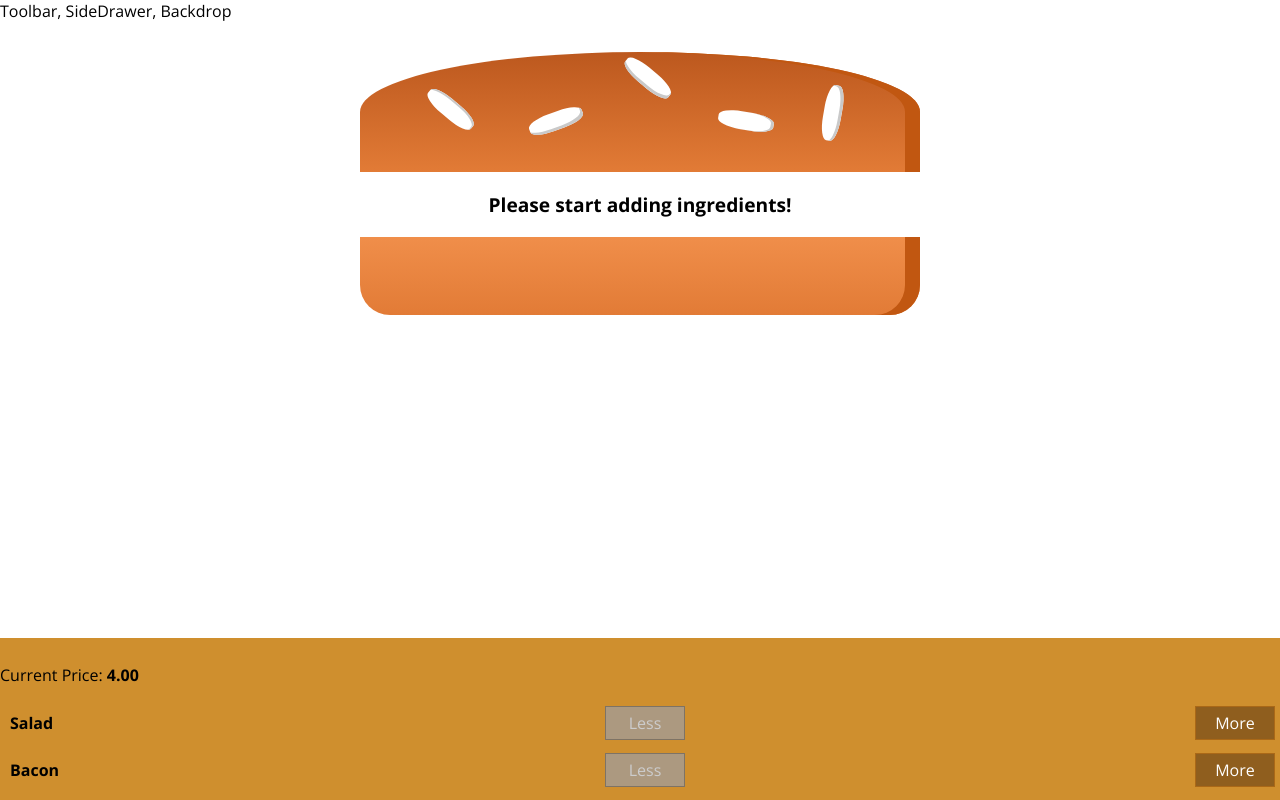
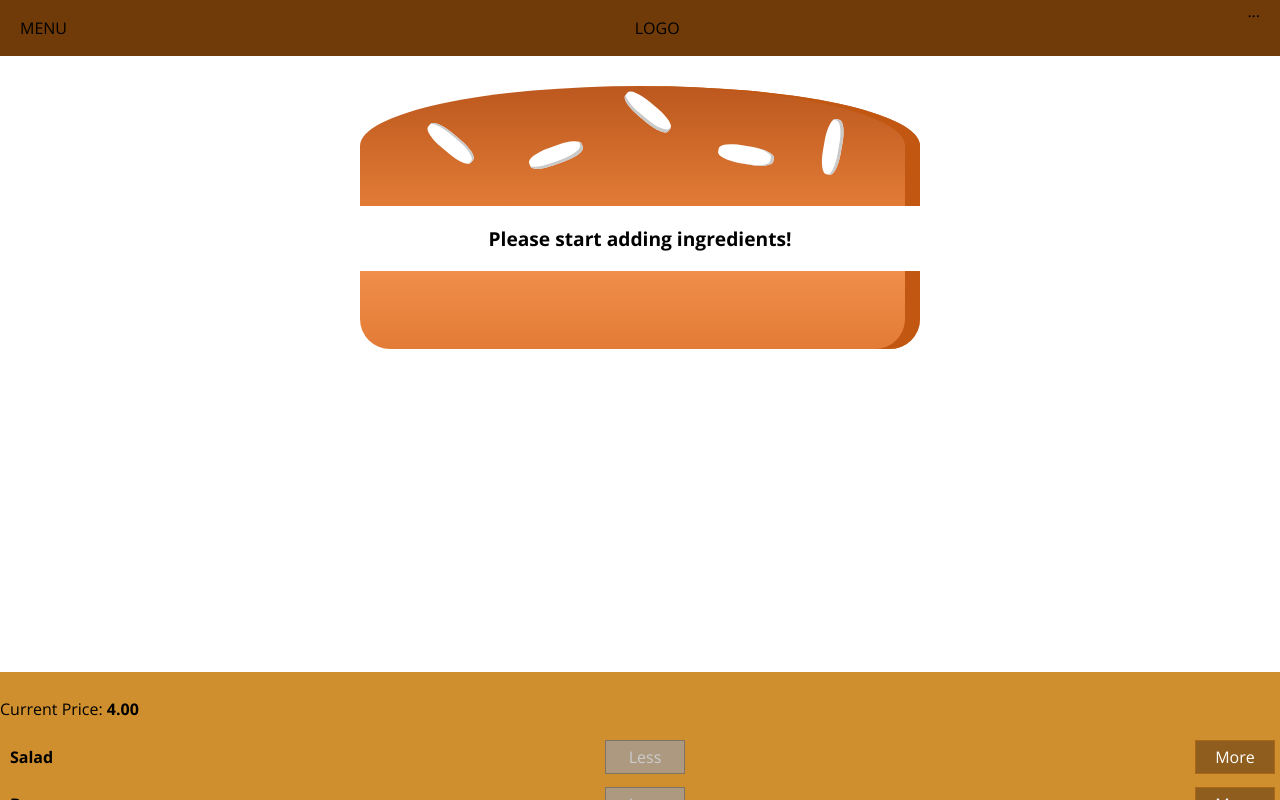
Before and after one commit to pryz25/burgerbuilder, a React (Create React App) app: page / in a window 1280 px wide. Shown: the top 800 px of the page. Built offline with nearby package versions, Linux system fonts and the light colour scheme.

Commit message:
Implement basic Toolbar

```diff
--- a/src/components/Layout/Layout.js
+++ b/src/components/Layout/Layout.js
@@ -2,10 +2,11 @@
 
 import Aux from '../../hoc/Aux';
 import classes from'./Layout.module.css';
+import Toolbar from '../Navigation/Toolbar/Toolbar';
 
 const layout = ( props ) => (
   <Aux>
-    <div>Toolbar, SideDrawer, Backdrop</div>
+    <Toolbar />
     <main className={classes.Content}>
       {props.children}
     </main>
--- a/src/components/Layout/Layout.module.css
+++ b/src/components/Layout/Layout.module.css
@@ -1,3 +1,3 @@
 .Content {
-  margin-top: 16px;
+  margin-top: 72px;
 }
--- /dev/null
+++ b/src/components/Navigation/Toolbar/Toolbar.js
@@ -0,0 +1,15 @@
+import React from 'react';
+
+import classes from './Toolbar.module.css';
+
+const toolbar = (props) => (
+  <header className={classes.Toolbar}>
+    <div>MENU</div>
+    <div>LOGO</div>
+    <nav>
+      ...
+    </nav>
+  </header>
+);
+
+export default toolbar;
--- /dev/null
+++ b/src/components/Navigation/Toolbar/Toolbar.module.css
@@ -0,0 +1,18 @@
+.Toolbar {
+  height: 56px;
+  width: 100%;
+  position: fixed;
+  top: 0;
+  left: 0;
+  background-color: #703B09;
+  display: flex;
+  justify-content: space-between;
+  align-items: center;
+  padding: 0 20px;
+  box-sizing: border-box;
+  z-index: 90;
+}
+
+.Toolbar nav {
+  height: 100%;
+}
```
